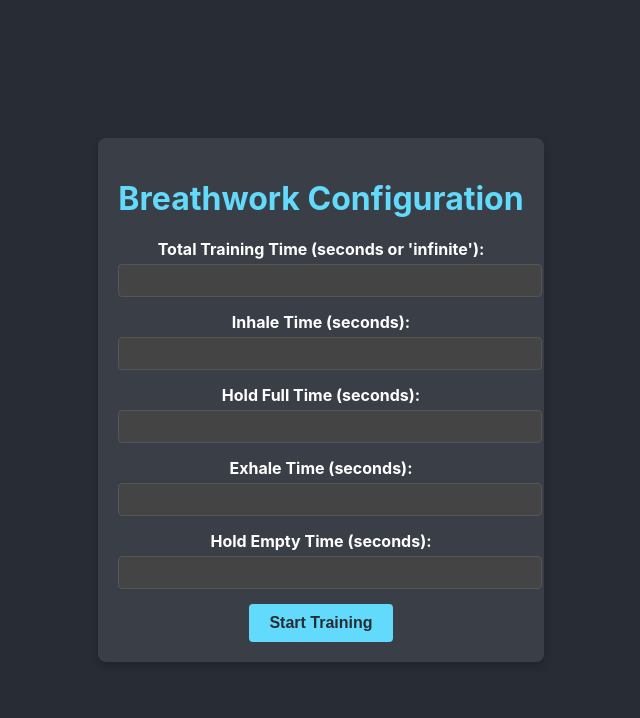
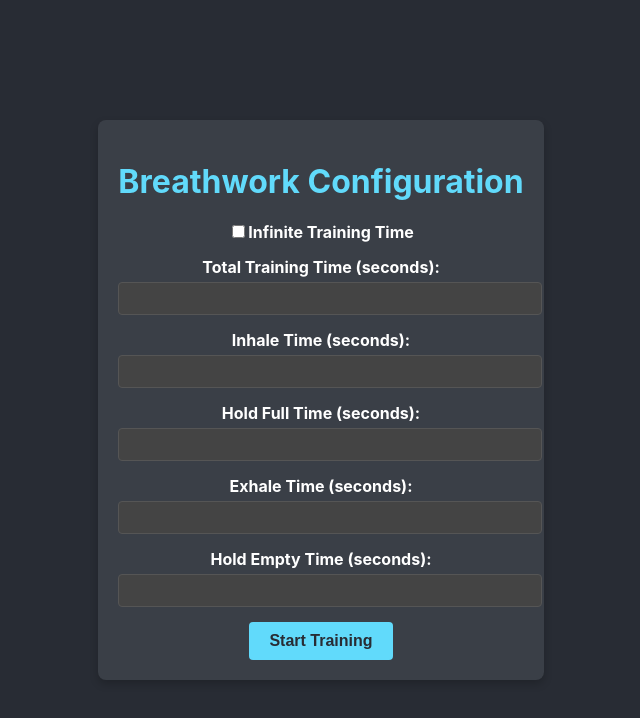
Before and after one commit to BassardF/clock, a React (Create React App) app: page / in a window 1280 px wide. Shown: the top 718 px of the page, without its empty margins (319-959 px from the left). Built offline with nearby package versions, Linux system fonts and the light colour scheme.

Commit message:
Add infinite checkbox to ConfigPage and hide total time input

```diff
--- a/src/components/ConfigPage.tsx
+++ b/src/components/ConfigPage.tsx
@@ -6,6 +6,7 @@ interface ConfigPageProps {
 
 const ConfigPage: React.FC<ConfigPageProps> = ({ onStart }) => {
   const [totalTime, setTotalTime] = useState<string>('');
+  const [isInfinite, setIsInfinite] = useState<boolean>(false);
   const [inhaleTime, setInhaleTime] = useState<string>('');
   const [holdFullTime, setHoldFullTime] = useState<string>('');
   const [exhaleTime, setExhaleTime] = useState<string>('');
@@ -15,7 +16,7 @@ const ConfigPage: React.FC<ConfigPageProps> = ({ onStart }) => {
     // Basic validation for now
     if (inhaleTime && holdFullTime && exhaleTime && holdEmptyTime) {
       onStart({
-        totalTime: totalTime === 'infinite' ? Infinity : parseInt(totalTime),
+        totalTime: isInfinite ? Infinity : parseInt(totalTime),
         inhale: parseInt(inhaleTime),
         holdFull: parseInt(holdFullTime),
         exhale: parseInt(exhaleTime),
@@ -30,13 +31,25 @@ const ConfigPage: React.FC<ConfigPageProps> = ({ onStart }) => {
     <div className="config-page">
       <h1>Breathwork Configuration</h1>
       <div>
-        <label>Total Training Time (seconds or 'infinite'):</label>
-        <input
-          type="text"
-          value={totalTime}
-          onChange={(e) => setTotalTime(e.target.value)}
-        />
+        <label>
+          <input
+            type="checkbox"
+            checked={isInfinite}
+            onChange={(e) => setIsInfinite(e.target.checked)}
+          />
+          Infinite Training Time
+        </label>
       </div>
+      {!isInfinite && (
+        <div>
+          <label>Total Training Time (seconds):</label>
+          <input
+            type="number"
+            value={totalTime}
+            onChange={(e) => setTotalTime(e.target.value)}
+          />
+        </div>
+      )}
       <div>
         <label>Inhale Time (seconds):</label>
         <input
```
